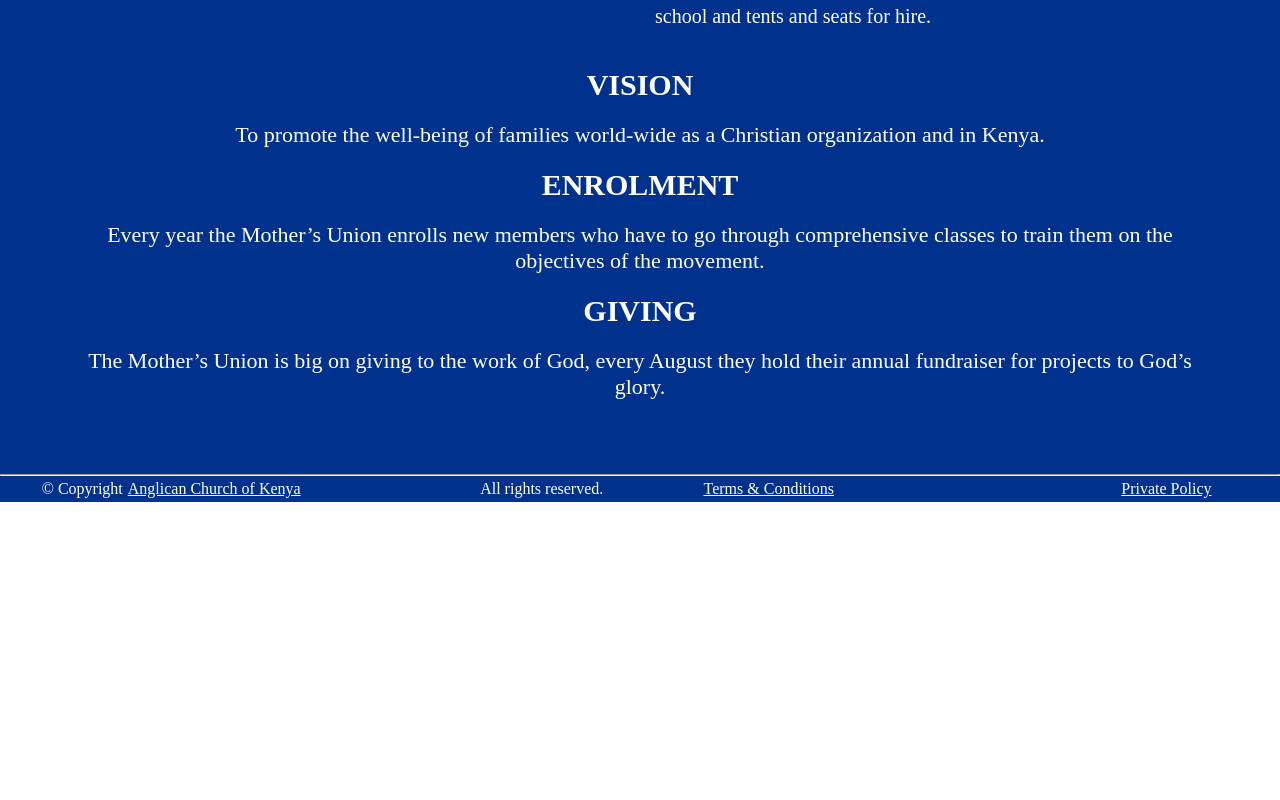
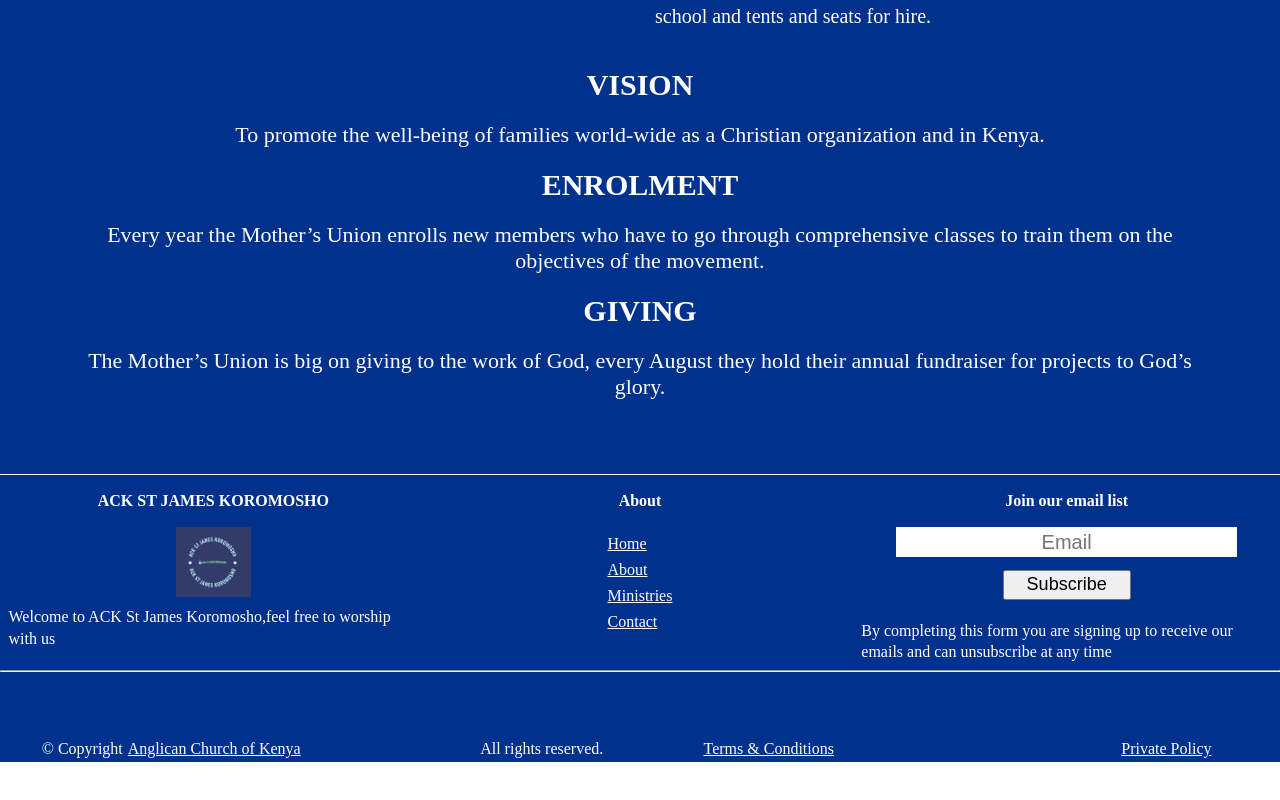
Before and after one commit to KipletingEdwin/Koromosho, a React (Vite) app: page /mu in a window 1280 px wide. Shown: the part 1058-1858 px from the top of the page. Before the commit the page ends 1560 px from the top, so only its background shows below. Built offline with nearby package versions, Linux system fonts and the light colour scheme.

Commit message:
style the footer section

```diff
--- a/src/components/Footer/Footer.jsx
+++ b/src/components/Footer/Footer.jsx
@@ -1,9 +1,34 @@
 import React from "react";
 import styles from "./Footer.module.css";
+import logo from "../../assets/nav/koro.png";
 
 function Footer() {
   return (
     <section className={styles.container}>
+      <div className={styles.aboutChurch}>
+        <div className={styles.ack}>
+          <h4>ACK ST JAMES KOROMOSHO</h4>
+          <img src={logo} alt="koromosho"/>
+          <p>Welcome to ACK St James Koromosho,feel free to worship with us</p>
+        </div>
+        <div className={styles.aboutSection}>
+          <h4>About</h4>
+          <ul>
+            <li><a href="/home">Home</a></li>
+            <li><a href="/home">About</a></li>
+            <li><a href="/home">Ministries</a></li>
+            <li><a href="/home">Contact</a></li>
+          </ul>
+        </div>
+        <div className={styles.shop}>
+          <h4>Join our email list</h4>
+          <form className={styles.inputContainer}>
+            <input name="email" type="email" placeholder="Email" required/>
+          </form>
+          <button>Subscribe</button>
+          <p>By completing this form you are signing up to receive our emails and can unsubscribe at any time</p>
+      </div>
+      </div>
       <div className={styles.footerLine}>
         <hr className={styles.line} />
       </div>
--- a/src/components/Footer/Footer.module.css
+++ b/src/components/Footer/Footer.module.css
@@ -19,6 +19,7 @@
     color: var(--color-text);
     font-size: "Roboto" Arial, sans-serif;
     padding: 2px 5px;
+    margin: 5% 0%;
 }
 
 .rights{
@@ -61,6 +62,118 @@
     /* background-color: green; */
 }
 
+.aboutChurch{
+    display: flex;
+    flex-direction: row;
+    color: #ffff;
+    /* background-color: red; */
+    border-top: 1px solid #fff;
+}
+
+.aboutChurch h4{
+    /* background-color: blueviolet; */
+    padding: 2%;
+    margin: 2%;
+    text-align: center;
+}
+
+.ack{
+    width: 33.333%;
+    /* background-color: yellow; */
+    display: flex;
+    flex-direction: column;
+    align-items: center;
+}
+
+
+
+.ack p{
+    /* background-color: blue; */
+    padding: 2%;
+    line-height: 1.4;
+}
+
+.ack img{
+    height: 70px;
+}
+
+.aboutSection{
+    width: 33.333%;
+    display: flex;
+    flex-direction: column;
+    align-items: center;
+    /* background-color: darkviolet; */
+}
+
+.aboutSection ul{
+    /* background-color: hotpink; */
+    margin: 1% 10%;
+}
+
+.aboutSection ul li{
+    /* background-color: lawngreen; */
+    padding: 4px;
+    list-style: none;
+}
+
+.aboutSection ul li a{
+    color: #fff;
+}
+
+.shop{
+    width: 33.3333%;
+    display: flex;
+    flex-direction: column;
+    align-items: center;
+}
+
+.inputContainer{
+    width: 100%;
+}
+
+.shop input{
+    height: 30px;
+    width: 80%;
+    text-align: center;
+    margin-left: 10%;
+    font-size: 20px;
+    font-weight: 500;
+    border: none;
+}
+
+.shop button{
+    height: 30px;
+    margin: 3%;
+    width: 30%;
+    font-size: 18px;
+}
+
+.shop p{
+    /* background-color: yellow; */
+    padding: 8px;
+    line-height: 1.3;
+}
+
+
+
+
+
+
+
+
+
+
+
+
+
+
+
+
+
+
+
+
+
 @media screen and (max-width: 830px) {
     .bottomFooter{
         /* background-color: red; */
--- a/src/components/Home/Home.jsx
+++ b/src/components/Home/Home.jsx
@@ -16,7 +16,7 @@ function Home() {
   let interval = useRef();
 
   const startTimer = () => {
-    let initialCountDownDate = new Date("March 10, 2024 15:00:00").getTime();
+    let initialCountDownDate = new Date("March 17, 2024 15:00:00").getTime();
     let countDownDate = initialCountDownDate;
 
     interval.current = setInterval(() => {
```
